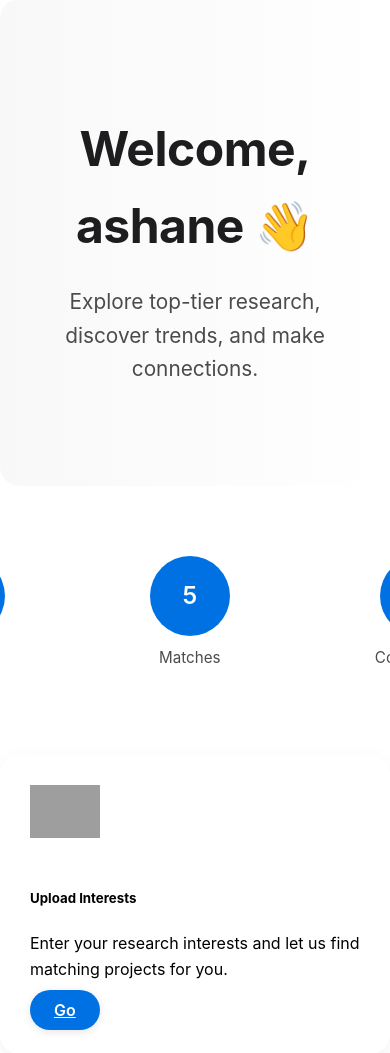
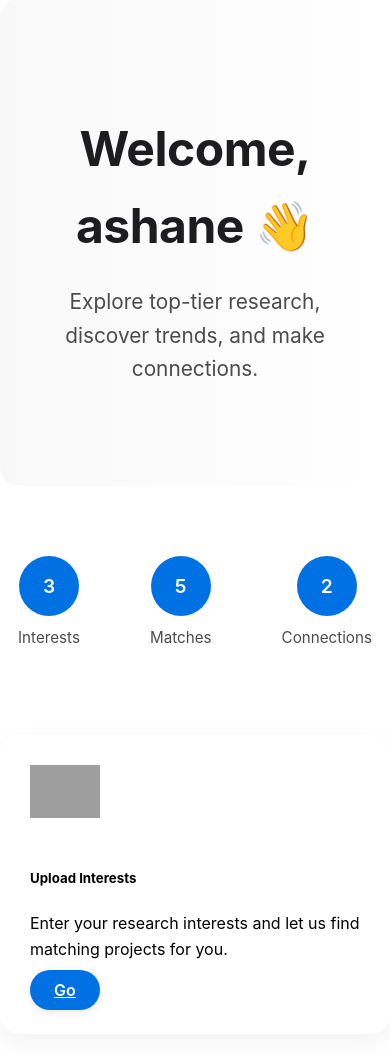
Before and after one commit to spuddydev/CITS3403_Group_Project, a Flask app: page /dashboard in a window 390 px wide. Shown: the part 121-1174 px from the top of the page. Run offline with Flask 3, Linux system fonts and the light colour scheme; some libraries are stand-ins or nearby versions; grey boxes are pictures that could not be loaded.

Commit message:
Dynamic bubble-circle Sizing Sizes and gaps of bubble-circle elements now scale with page size.

```diff
--- a/static/css/apple-style.css
+++ b/static/css/apple-style.css
@@ -161,3 +161,15 @@ input[type="text"]:focus, input[type="file"]:focus {
 a, .btn, .card, .input, .nav-link {
     transition: all 0.3s ease;
 }
+
+/* IOS sizing */
+@media (max-width: 768px) {
+    .bubble-circle {
+        width: 60px;
+        height: 60px;
+        font-size: 1.2rem;
+    }
+    .stat-container {
+        gap: 50px;
+    }
+}
```
